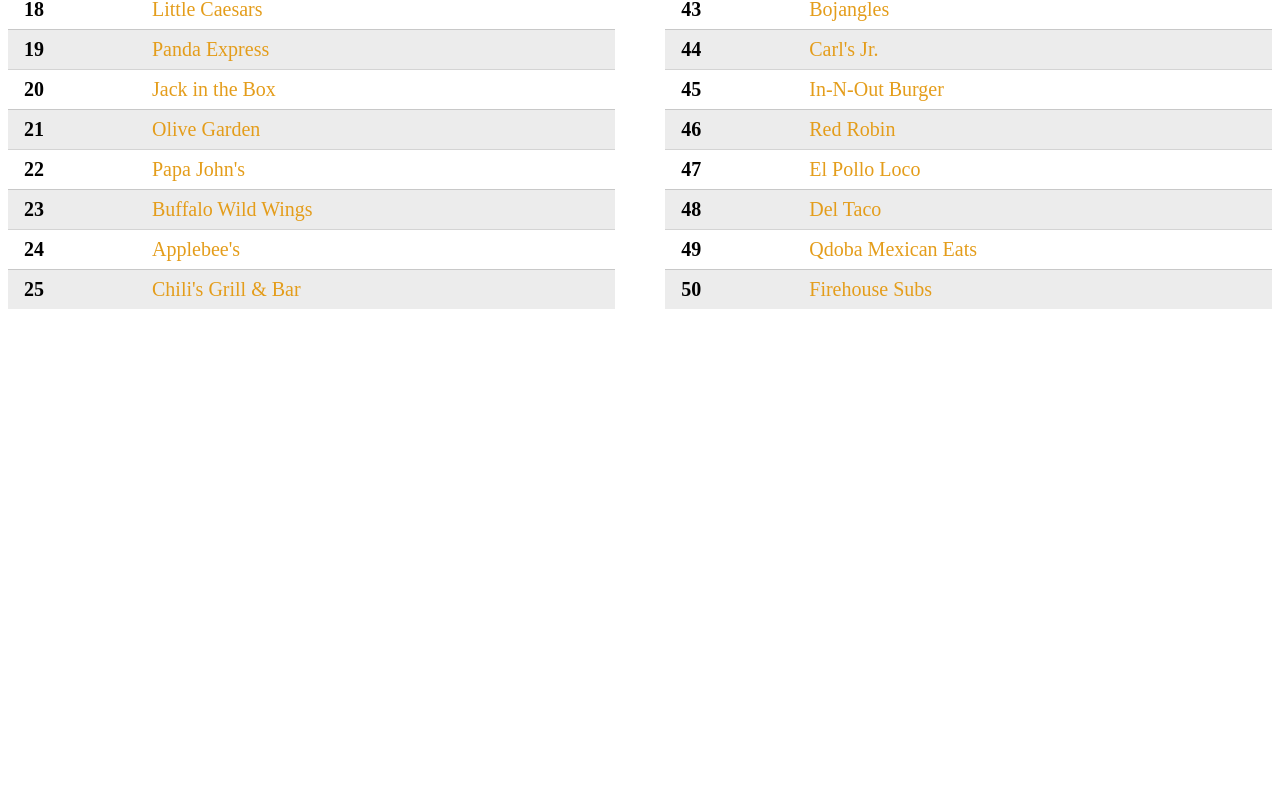
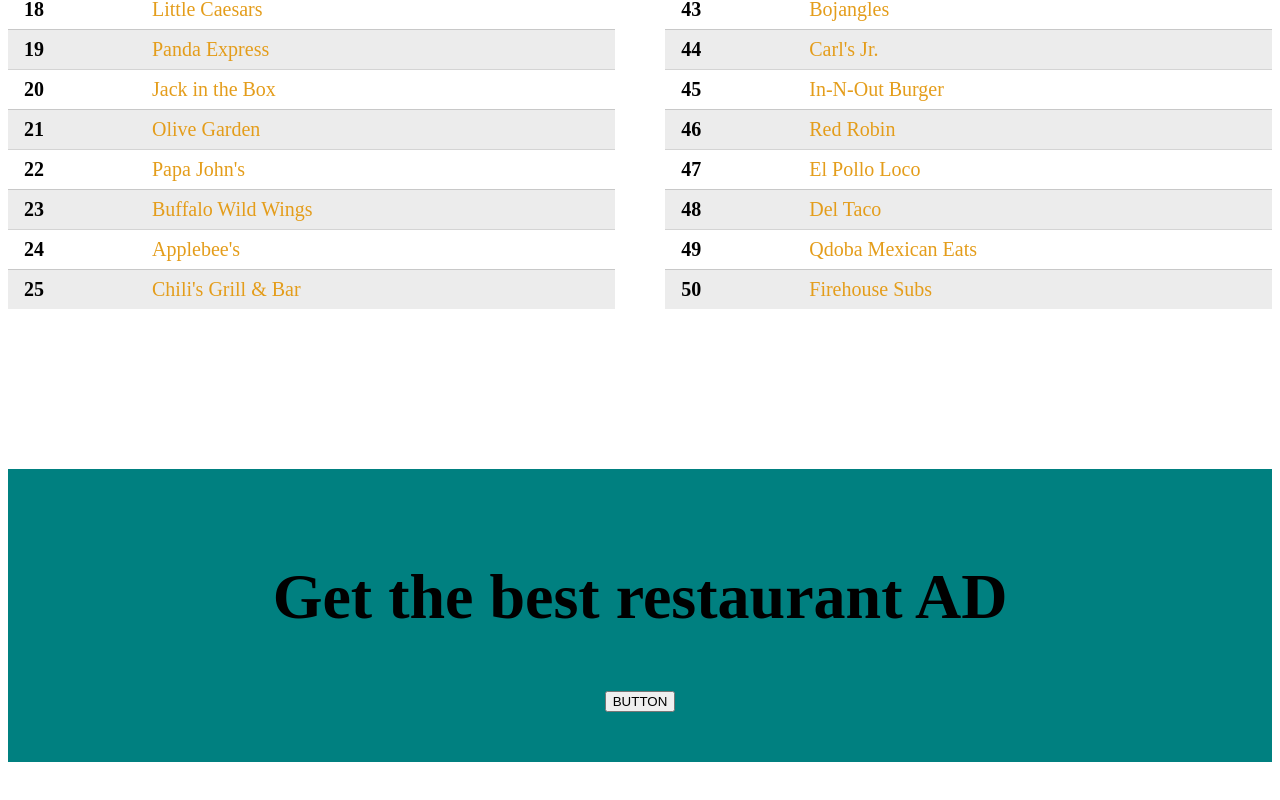
Before and after one commit to Ikanant/nuxt-training-top-restaurant, a Nuxt app: page /restaurants in a window 1280 px wide. Shown: the part 926-1726 px from the top of the page. Before the commit the page ends 1283 px from the top, so only its background shows below. Built offline with nearby package versions, Linux system fonts and the light colour scheme.

Commit message:
Added custom nuxt layout

```diff
--- /dev/null
+++ b/components/restaurant/Ad.vue
@@ -0,0 +1,16 @@
+<template>
+    <div class="ad-container">
+        <h1>Get the best restaurant AD</h1>
+        <button class="btn btn-warning btn-large">BUTTON</button>
+    </div>
+</template>
+
+<style scoped>
+.ad-container {
+    margin: 10rem 0;
+    text-align: center;
+    font-size: 2rem;
+    background-color: teal;
+    padding: 3rem;
+}
+</style>
--- /dev/null
+++ b/layouts/custom.vue
@@ -0,0 +1,7 @@
+<template>
+    <div>
+        <slot />
+
+        <RestaurantAd />
+    </div>
+</template>
--- a/pages/restaurants/[name].vue
+++ b/pages/restaurants/[name].vue
@@ -26,5 +26,7 @@
       </div>
       <p class="content">{{ restaurant.content }}</p>
     </div>
+
+    <RestaurantAd />
   </div>
 </template>
--- a/pages/restaurants/index.vue
+++ b/pages/restaurants/index.vue
@@ -1,3 +1,5 @@
 <template>
-  <RestaurantTable />
+  <NuxtLayout name="custom">
+    <RestaurantTable />
+  </NuxtLayout>
 </template>
```
